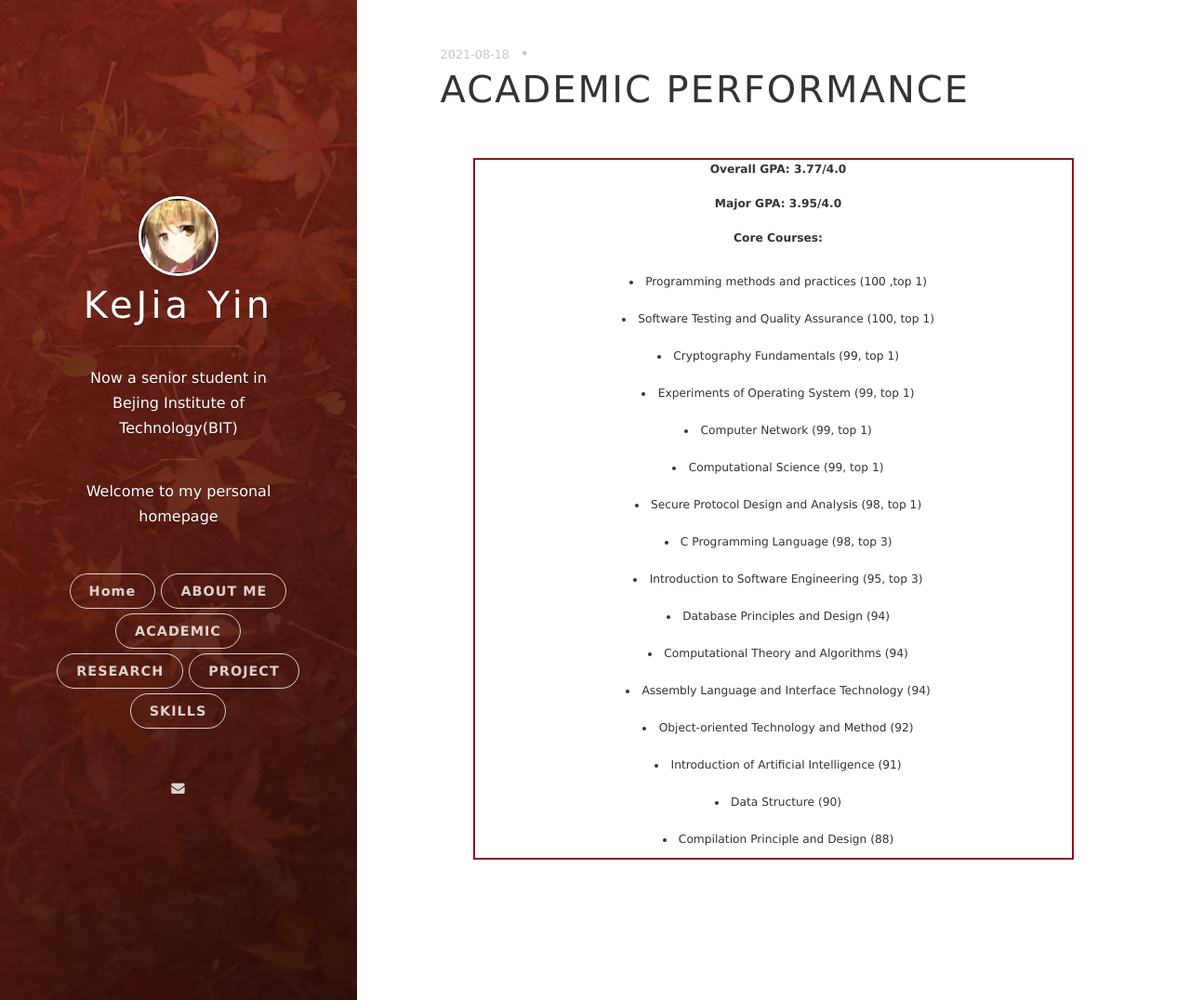
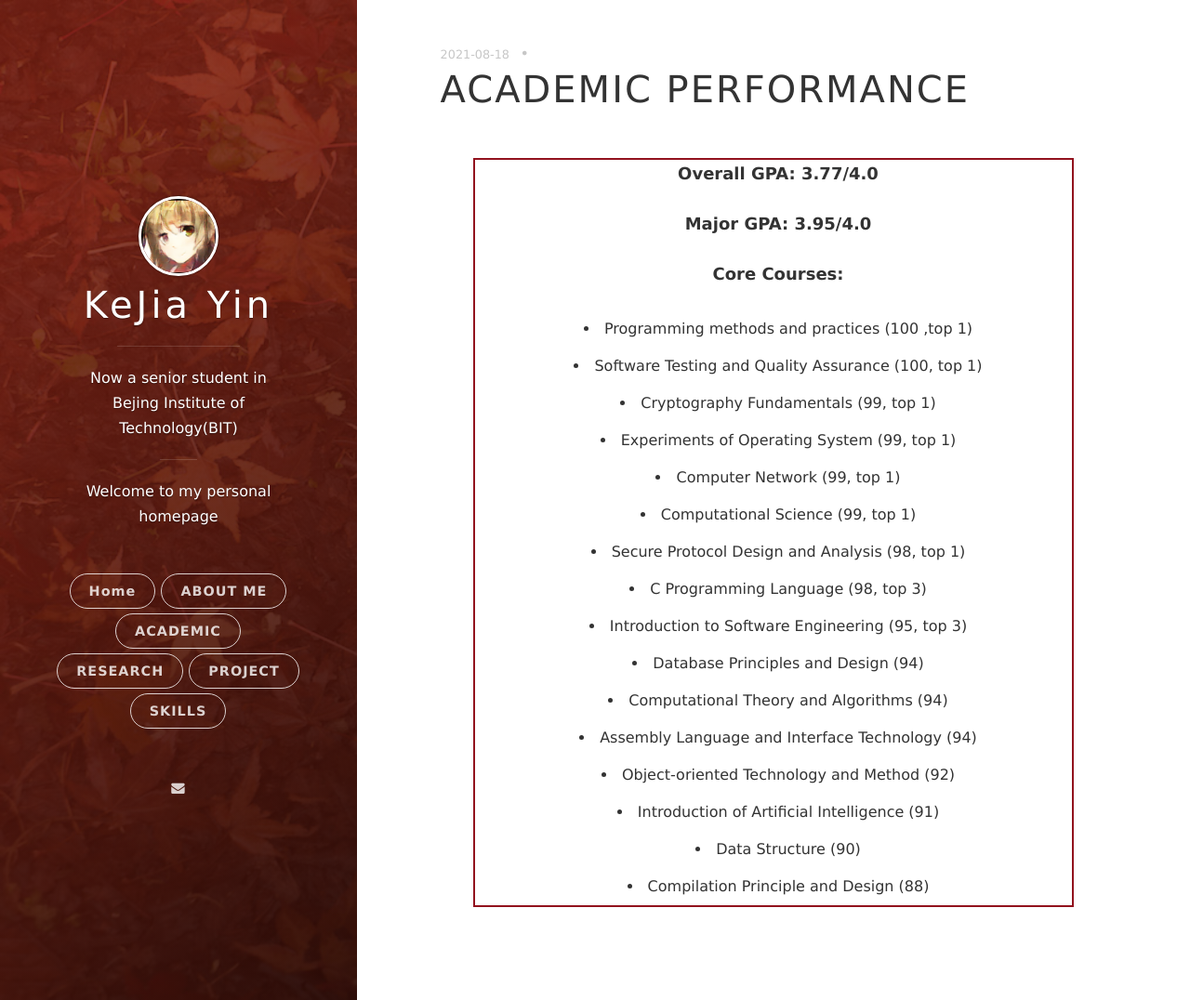
Before and after one commit to yinkejia/yinkejia.github.io, a Jekyll site: the page built from _posts/2021-08-18-ACADEMIC-PERFORMANCE.markdown, in a window 1280 px wide and 1076 px high. Shown: the whole window at 93% size. Built offline with Jekyll 4.4.1, drawn with Linux system fonts in a browser that asks for light colours; nearby versions of some CDN libraries.

Commit message:
Update 2021-08-18-ACADEMIC-PERFORMANCE.markdown

```diff
--- a/_posts/2021-08-18-ACADEMIC-PERFORMANCE.markdown
+++ b/_posts/2021-08-18-ACADEMIC-PERFORMANCE.markdown
@@ -7,9 +7,12 @@ date: 2021-08-18 15:32:24.000000000 +09:00
 <table border="0">
   <tr>
     <td width="100%">
+      <font size="4">
       <p><strong>Overall GPA: 3.77/4.0</strong></p>
       <p><strong>Major GPA: 3.95/4.0</strong></p>
       <p><strong>Core Courses: </strong></p>
+      </font>
+      <font size="3">
       <ui>
         <li>Programming methods and practices (100 ,top 1)</li>
         <li>Software Testing and Quality Assurance (100, top 1)</li>
@@ -28,6 +31,7 @@ date: 2021-08-18 15:32:24.000000000 +09:00
         <li>Data Structure (90)</li>
         <li>Compilation Principle and Design (88)</li>
        </ui>
+      </font>
      </td>
   </tr>
 </table>
```
